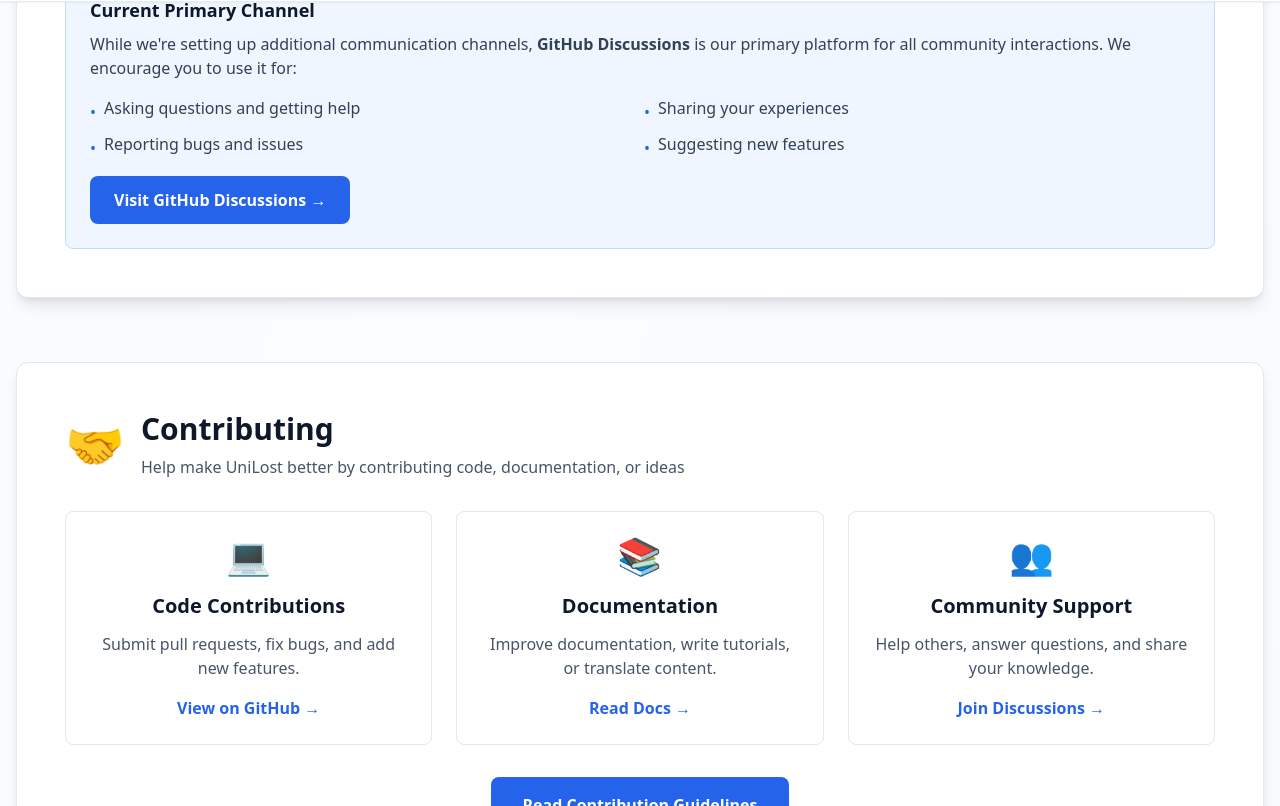
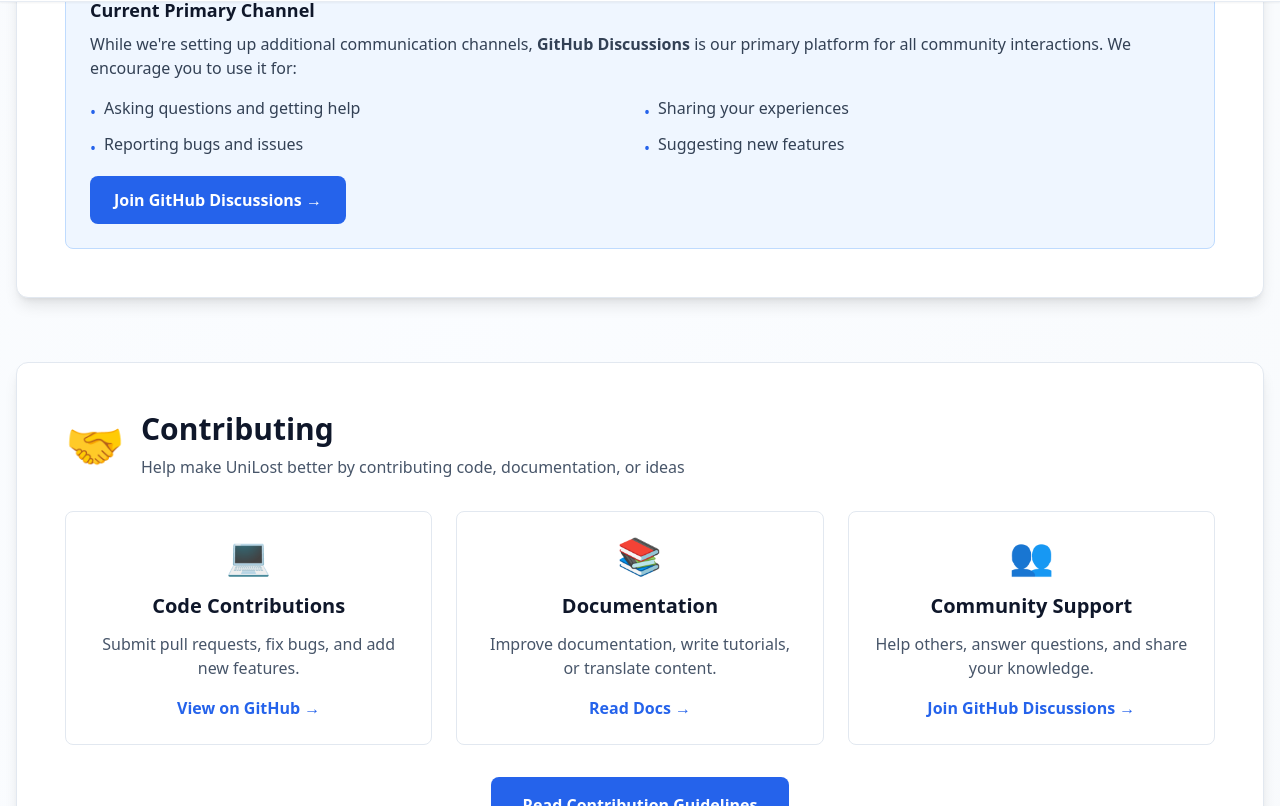
Before and after one commit to jin040907/UniLost, a Jekyll site: the page built from website/community.md, in a window 1280 px wide and 1400 px high, scrolled down 2082 px. Shown: the part 71-877 px from the top of the window. Built offline with Jekyll 4.4.1, drawn with Linux system fonts in a browser that asks for light colours; nearby versions of some CDN libraries; some of the changed text lies outside the part shown.

Commit message:
Update website style

```diff
--- a/website/_includes/footer.html
+++ b/website/_includes/footer.html
@@ -41,7 +41,7 @@
         <h4 class="text-white font-semibold mb-4">Community</h4>
         <ul class="space-y-2">
           <li><a href="{{ '/community' | relative_url }}" class="text-slate-400 hover:text-white transition-colors">Community Page</a></li>
-          <li><a href="{{ site.links.discussions }}" target="_blank" rel="noopener noreferrer" class="text-slate-400 hover:text-white transition-colors">Discussions</a></li>
+          <li><a href="{{ site.links.discussions }}" target="_blank" rel="noopener noreferrer" class="text-slate-400 hover:text-white transition-colors">GitHub Discussions</a></li>
           <li><a href="{{ '/contact' | relative_url }}" class="text-slate-400 hover:text-white transition-colors">Contact Us</a></li>
         </ul>
       </div>
--- a/website/community.md
+++ b/website/community.md
@@ -53,7 +53,7 @@
             </li>
           </ul>
           <a href="{{ site.links.discussions }}" target="_blank" rel="noopener noreferrer" class="inline-block px-6 py-3 rounded-lg bg-primary-600 text-white font-semibold hover:bg-primary-700 transition-colors">
-            Join Discussions →
+            Join GitHub Discussions →
           </a>
         </div>
 
@@ -99,7 +99,7 @@
       </div>
 
       <div class="grid md:grid-cols-2 gap-6 mt-8">
-        <div class="bg-white rounded-lg p-6 border border-slate-200">
+        <div class="bg-white rounded-lg p-6 border border-slate-200 flex flex-col">
           <h3 class="text-xl font-bold text-slate-900 mb-3">Announcements</h3>
           <p class="text-slate-600 mb-4">
             Receive important updates about new releases, security updates, and major changes to UniLost.
@@ -118,7 +118,7 @@
               <span>Major feature announcements</span>
             </li>
           </ul>
-          <div class="bg-primary-50 rounded-lg p-4 border border-primary-200">
+          <div class="bg-primary-50 rounded-lg p-4 border border-primary-200 mt-auto">
             <p class="text-sm font-semibold text-slate-900 mb-3">Contact the Team:</p>
             <ul class="space-y-2 text-sm text-slate-700">
               <li>
@@ -141,7 +141,7 @@
           </div>
         </div>
 
-        <div class="bg-white rounded-lg p-6 border border-slate-200">
+        <div class="bg-white rounded-lg p-6 border border-slate-200 flex flex-col">
           <h3 class="text-xl font-bold text-slate-900 mb-3">Support & Discussion</h3>
           <p class="text-slate-600 mb-4">
             Join discussions about usage, troubleshooting, and best practices.
@@ -160,7 +160,7 @@
               <span>Community discussions</span>
             </li>
           </ul>
-          <div class="bg-primary-50 rounded-lg p-4 border border-primary-200">
+          <div class="bg-primary-50 rounded-lg p-4 border border-primary-200 mt-auto">
             <p class="text-sm font-semibold text-slate-900 mb-3">Contact the Team:</p>
             <ul class="space-y-2 text-sm text-slate-700">
               <li>
@@ -266,7 +266,7 @@
           </li>
         </ul>
         <a href="{{ site.links.discussions }}" target="_blank" rel="noopener noreferrer" class="inline-block mt-4 px-6 py-3 rounded-lg bg-primary-600 text-white font-semibold hover:bg-primary-700 transition-colors">
-          Visit GitHub Discussions →
+          Join GitHub Discussions →
         </a>
       </div>
     </div>
@@ -313,7 +313,7 @@
             Help others, answer questions, and share your knowledge.
           </p>
           <a href="{{ site.links.discussions }}" target="_blank" rel="noopener noreferrer" class="text-primary-600 hover:text-primary-700 font-semibold">
-            Join Discussions →
+            Join GitHub Discussions →
           </a>
         </div>
       </div>
```
Also changed, not shown: website/contact.md (+1 -1 lines).
